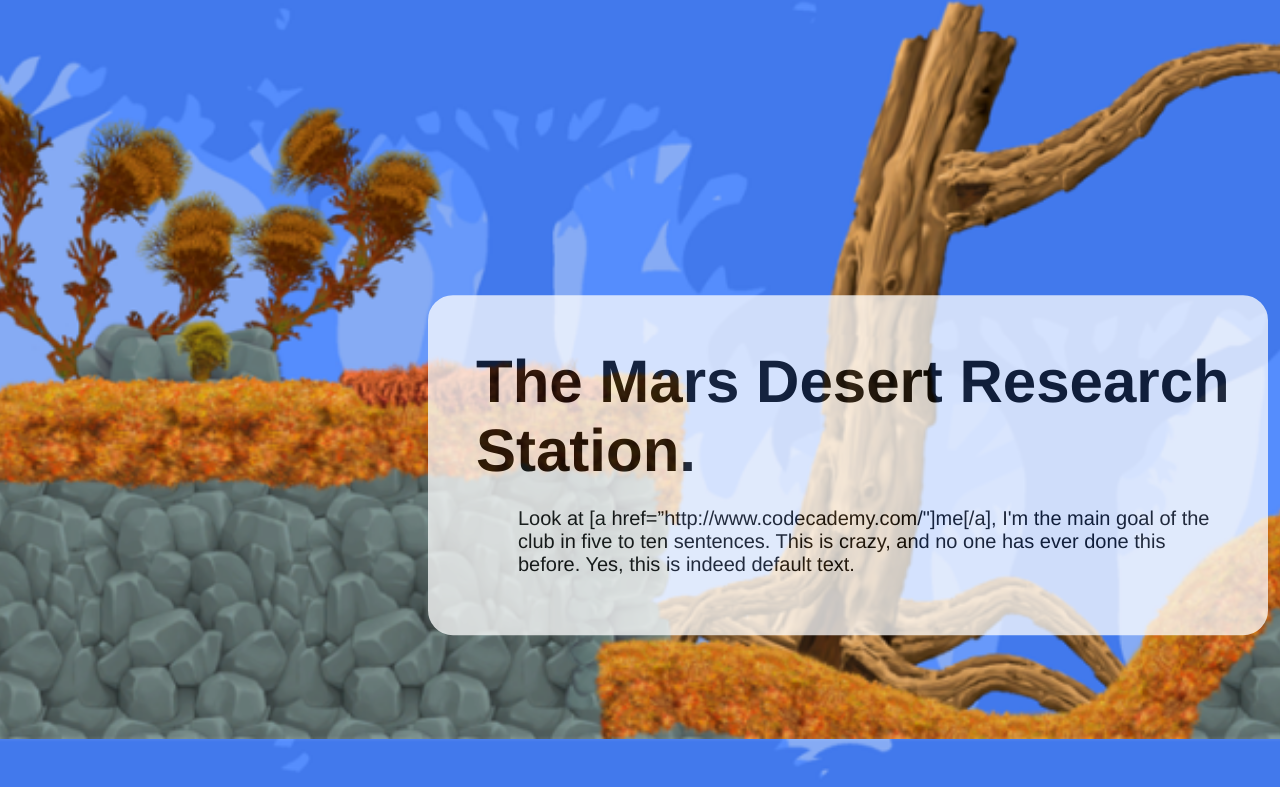
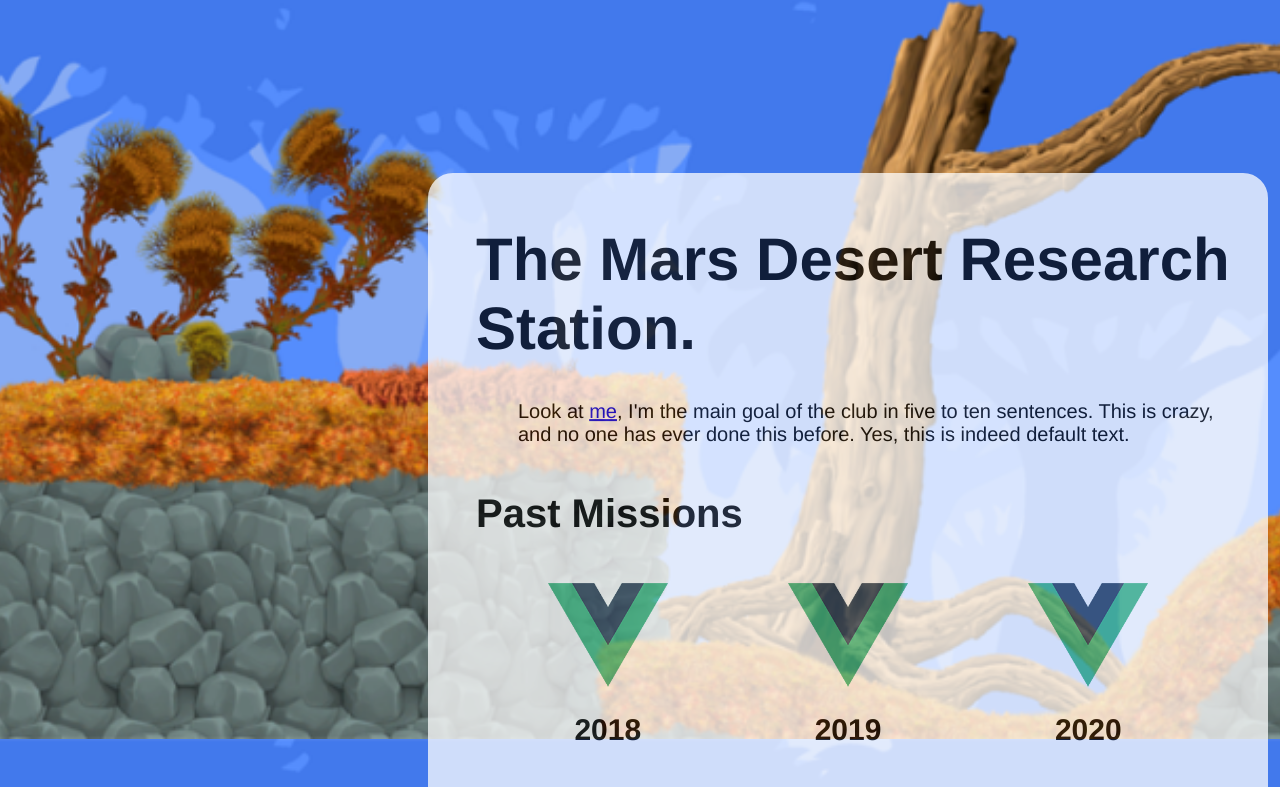
Before and after one commit to NRHerman/SEARCH-Website, a Vue app: page / in a window 1280 px wide. Shown: the part 1661-2448 px from the top of the page. Built offline with nearby package versions, Linux system fonts and the light colour scheme.

Commit message:
Template for Third Page Complete

```diff
--- a/src/App.vue
+++ b/src/App.vue
@@ -29,13 +29,26 @@
   </div>
 
   <div>
-    <div class="infoText" style="transform: translate(50%, 403%); height: 300px;">
+    <div class="infoText" style="transform: translate(50%, 195%); height: 600px;">
       <h2 style="transform: translate(3.5%, -12.5%); text-align: left;">The Mars Desert Research Station.</h2>
       <p class="bodyText" style="transform: translate(10%, -65%); width: 700px; text-align: left;">
-        Look at [a href=”http://www.codecademy.com/"]me[/a], I'm the main goal of the club in five to ten sentences.
+        Look at <a href="http://mdrs.marssociety.org/">me</a>, I'm the main goal of the club in five to ten sentences.
         This is crazy, and no one has ever done this before.
         Yes, this is indeed default text.
       </p>
+      <h3 style="transform: translate(3.5%, -55%); text-align: left;">Past Missions</h3>
+      <div style="transform: translate(-10%, 0%)">
+        <a href="http://mdrs.marssociety.org/">
+         <img class="button" alt="logo" src="./assets/logo.png" style="transform: translate(-200%, 20%)">
+        </a>
+        <a href="http://mdrs.marssociety.org/">
+         <img class="button" alt="logo" src="./assets/logo.png" style="transform: translate(0%, 20%)">
+        </a>
+        <a href="http://mdrs.marssociety.org/">
+         <img class="button" alt="logo" src="./assets/logo.png" style="transform: translate(200%, 20%)">
+        </a>
+        <h4 style="transform: translate(10%, 330%)">2018<span class="tab"></span>2019<span class="tab"></span>2020</h4>
+      </div>
     </div>
     <img class="background" alt="Background" src="./assets/TreeBackground.png" style="transform: translate(-50%, 150%);">
   </div>
@@ -133,6 +146,13 @@ html {
   position: fixed;
 }
 
+.button {
+  margin: 20px;
+  width: 15%;
+  margin-top: -50px;
+  position: fixed;
+}
+
 .background {
   z-index: -1000;
   left: 50%;
@@ -193,4 +213,17 @@ h1 {
 h2 {
   font-size: 60px;
 }
+
+h3 {
+  font-size: 40px;
+}
+
+h4 {
+  font-size: 30px;
+}
+
+.tab {
+    display: inline-block;
+    margin-left: 173.5px;
+}
 </style>
```
